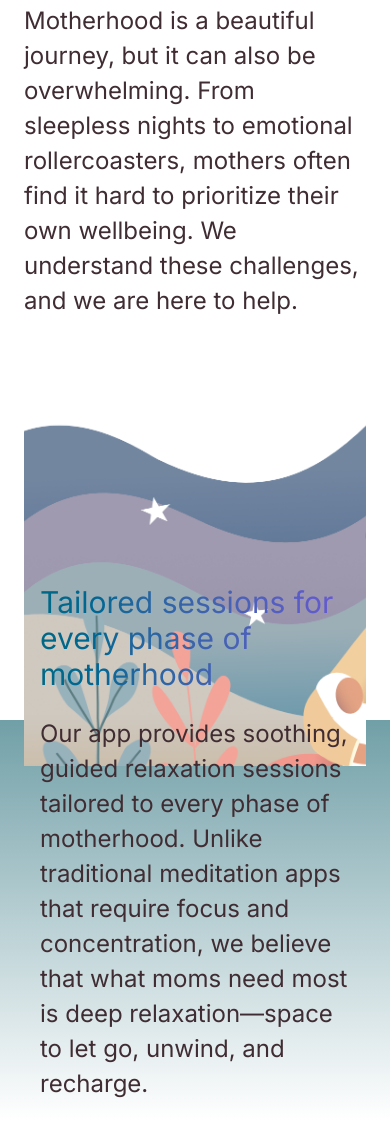
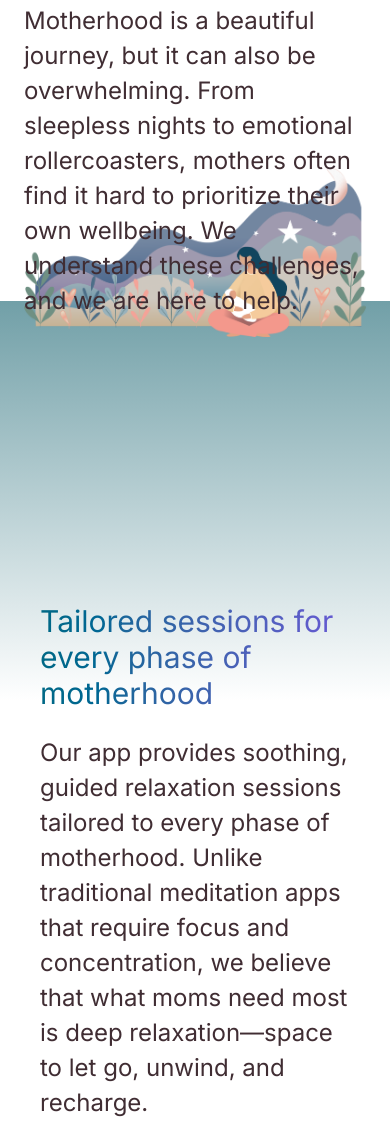
Before and after one commit to bySilencio/bysilencio.github.io, a plain HTML site: page index.html in a window 390 px wide. Shown: the part 1277-2400 px from the top of the page. Drawn offline with nearby package versions, Linux system fonts and the light colour scheme; a script that the page names is missing.

Commit message:
Improve first section problem

```diff
--- a/css/styles.css
+++ b/css/styles.css
@@ -411,27 +411,18 @@ input[type="email"]:focus {
 .journey-content {
   max-width: 800px;
   text-align: left;
+  margin-bottom: -150px; /* Negative margin to push the text over the image */
+  z-index: 1; /* Ensure the text is on top of the image */
+  position: relative;
 }
 
 .background-image {
-  position: absolute;
-  top: 100px;
-  left: 50%;
-  transform: translateX(-50%);
-  z-index: -1;
-  background-image: url("../images/mother-baby-background-v2.png");
-  background-position: center;
-  background-size: 1392px 693px;
-  background-repeat: no-repeat;
-  height: 693px;
+  display: block;
+  margin: 0 auto;
   width: 100%;
-}
-
-@media (max-width: 768px) {
-  .background-image {
-    top: 440px;
-    height: 485px;
-  }
+  height: auto;
+  z-index: 0; /* Keep the image behind the text */
+  position: relative;
 }
 
 .mental-noise-background {
@@ -444,7 +435,7 @@ input[type="email"]:focus {
   width: 100%;
   height: 400px;
   position: absolute;
-  transform: translateY(360px);
+  transform: translateY(-78px);
   z-index: -2;
 }
 
--- a/index.html
+++ b/index.html
@@ -47,11 +47,11 @@
 
         <section class="journey">
             <div class="journey-content">
-                <h3 class="heading-green" data-locale="journey-heading">Loading...</h3>
-                <p data-locale="journey-text">Loading...</p>
+              <h3 class="heading-green" data-locale="journey-heading">The journey of motherhood</h3>
+              <p data-locale="journey-text">Motherhood is a beautiful journey, but it can also be overwhelming...</p>
             </div>
-            <div class="background-image"></div>
-        </section>
+            <img src="images/mother-baby-background-v2.png" class="background-image" alt="Mother and Baby Illustration" />
+          </section>
     </div>
 
     <section class="mental-noise-background"></section>
```
